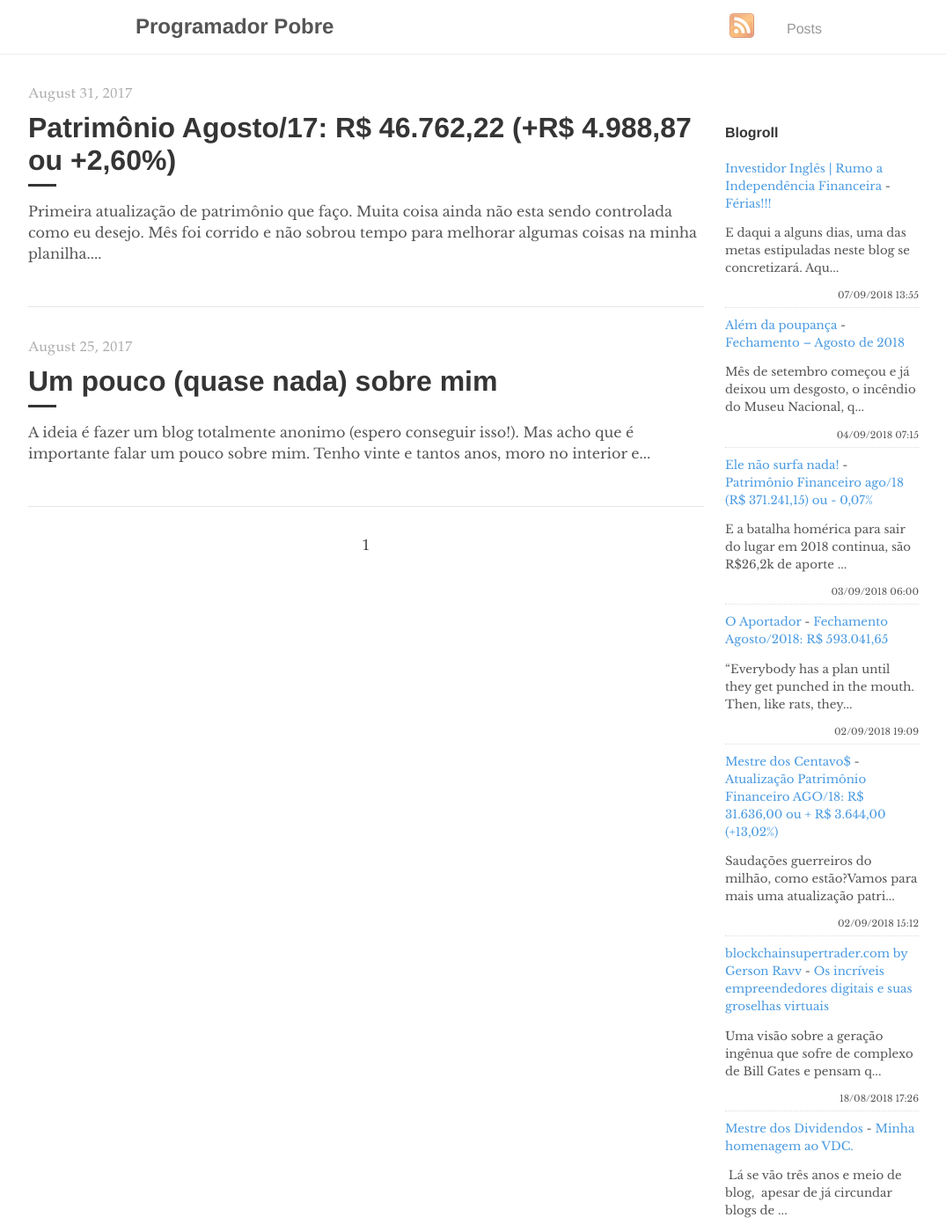
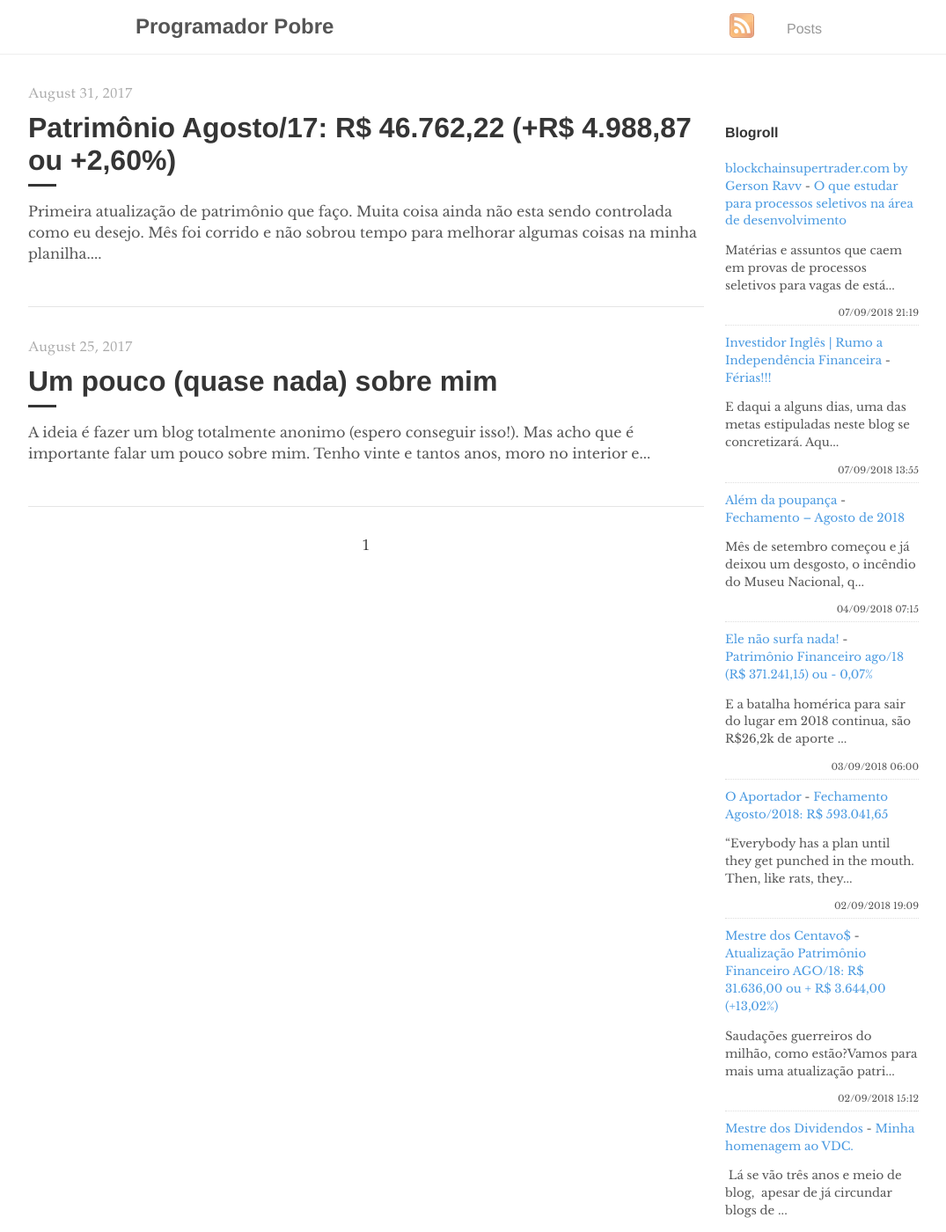
Before and after one commit to programadorpobre/programadorpobre.github.io, a Jekyll site: the page built from index.html, in a window 1280 px wide and 1400 px high. Shown: the whole window at 88% size, without its empty margins (96-1171 px from the left). Built offline with Jekyll 4.4.1, drawn with Linux system fonts in a browser that asks for light colours; the list of posts is cut into pages by our own code; comment, search, counter and statistics services are not loaded.

Commit message:
[ci skip] travis #399

```diff
--- a/_includes/feed-entries.html
+++ b/_includes/feed-entries.html
@@ -1,3 +1,8 @@
+<div class="feed-entry">
+    <a class="feed-entry-site-name" href="http://www.blockchainsupertrader.com/">blockchainsupertrader.com by Gerson Ravv</a> - <a class="feed-entry-title" href="http://www.blockchainsupertrader.com/2018/09/o-que-estudar-para-processos-seletivos.html">O que estudar para processos seletivos na área de desenvolvimento</a>
+    <p class="feed-entry-summary">Matérias e assuntos que caem em provas de processos seletivos para vagas de está...</p>
+    <time datetime="2018-09-07T21:19:00.002-03:00">07/09/2018 21:19</time>
+</div>
 <div class="feed-entry">
     <a class="feed-entry-site-name" href="https://www.investidoringles.com/">Investidor Inglês | Rumo a Independência Financeira</a> - <a class="feed-entry-title" href="https://www.investidoringles.com/2018/09/ferias.html">Férias!!!</a>
     <p class="feed-entry-summary">E daqui a alguns dias, uma das metas estipuladas neste blog se concretizará. Aqu...</p>
@@ -24,11 +29,6 @@
     <time datetime="2018-09-02T15:12:00.000-07:00">02/09/2018 15:12</time>
 </div>
 <div class="feed-entry">
-    <a class="feed-entry-site-name" href="http://www.blockchainsupertrader.com/">blockchainsupertrader.com by Gerson Ravv</a> - <a class="feed-entry-title" href="http://www.blockchainsupertrader.com/2018/08/os-incriveis-empreendedores-digitais-e.html">Os incríveis empreendedores digitais e suas groselhas virtuais</a>
-    <p class="feed-entry-summary">Uma visão sobre a geração ingênua que sofre de complexo de Bill Gates e pensam q...</p>
-    <time datetime="2018-08-18T17:26:00.000-03:00">18/08/2018 17:26</time>
-</div>
-<div class="feed-entry">
     <a class="feed-entry-site-name" href="https://mestredosdividendos.blogspot.com/">Mestre dos Dividendos</a> - <a class="feed-entry-title" href="https://mestredosdividendos.blogspot.com/2018/07/minha-homenagem-ao-vdc.html">Minha homenagem ao VDC.</a>
     <p class="feed-entry-summary">&nbsp;Lá se vão três anos e meio de blog,&nbsp; apesar de já circundar blogs de ...</p>
     <time datetime="2018-07-22T20:26:00.001-07:00">22/07/2018 20:26</time>
```
